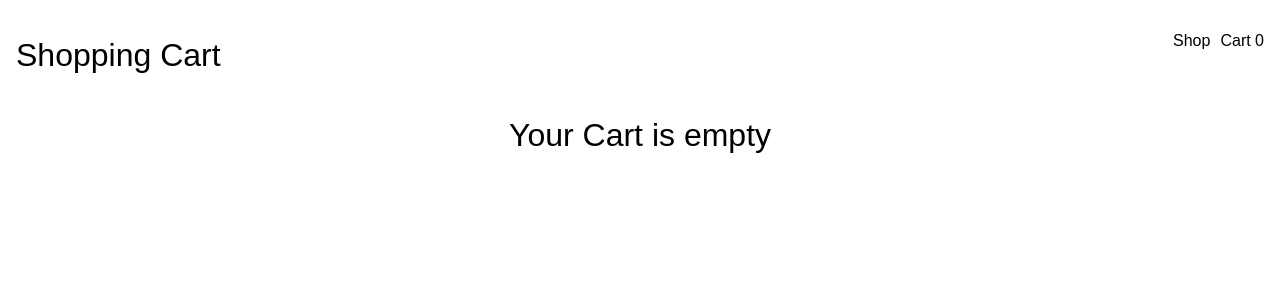
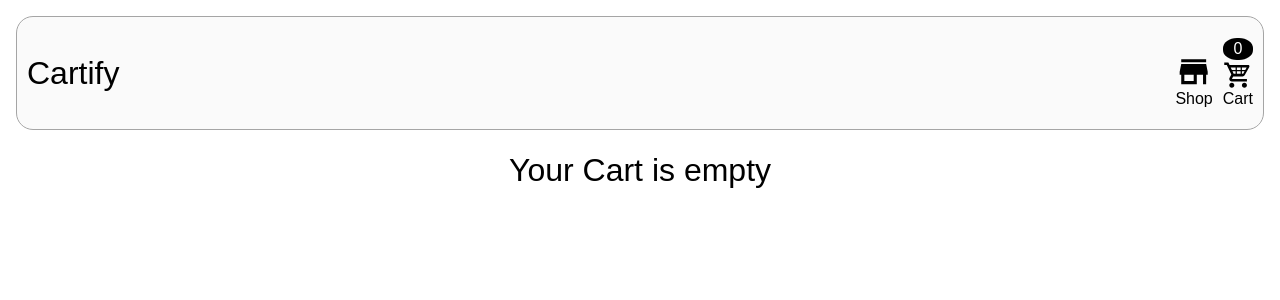
Before and after one commit to preetsingh10/shopping-cart, a React (Vite) app: page /cart in a window 1280 px wide. Shown: the top 300 px of the page. Built offline with nearby package versions, Linux system fonts and the light colour scheme; a web font is replaced by a local one.

Commit message:
style changes for cart icon and shop icon

```diff
--- /dev/null
+++ b/src/assets/CartIcon.jsx
@@ -0,0 +1,9 @@
+function CartIcon() {
+    return (
+        <>
+            <svg xmlns="http://www.w3.org/2000/svg" viewBox="0 0 24 24"><title>cart-variant</title><path d="M19 20C19 21.11 18.11 22 17 22C15.89 22 15 21.1 15 20C15 18.89 15.89 18 17 18C18.11 18 19 18.9 19 20M7 18C5.89 18 5 18.89 5 20C5 21.1 5.89 22 7 22C8.11 22 9 21.11 9 20S8.11 18 7 18M7.2 14.63L7.17 14.75C7.17 14.89 7.28 15 7.42 15H19V17H7C5.89 17 5 16.1 5 15C5 14.65 5.09 14.32 5.24 14.04L6.6 11.59L3 4H1V2H4.27L5.21 4H20C20.55 4 21 4.45 21 5C21 5.17 20.95 5.34 20.88 5.5L17.3 11.97C16.96 12.58 16.3 13 15.55 13H8.1L7.2 14.63M8.5 11H10V9H7.56L8.5 11M11 9V11H14V9H11M14 8V6H11V8H14M17.11 9H15V11H16L17.11 9M18.78 6H15V8H17.67L18.78 6M6.14 6L7.08 8H10V6H6.14Z" /></svg>
+
+        </>
+    )
+}
+export default CartIcon
--- /dev/null
+++ b/src/assets/ShopIcon.jsx
@@ -0,0 +1,8 @@
+function ShopIcon() {
+    return (
+        <>
+            <svg xmlns="http://www.w3.org/2000/svg" viewBox="0 0 24 24"><title>store</title><path d="M12,18H6V14H12M21,14V12L20,7H4L3,12V14H4V20H14V14H18V20H20V14M20,4H4V6H20V4Z" /></svg>
+        </>
+    )
+}
+export default ShopIcon
--- a/src/components/CartItem.jsx
+++ b/src/components/CartItem.jsx
@@ -32,7 +32,7 @@ function CartItem({ item, styles }) {
                     <span>{item.times} X </span>
                 </div>
                 <div>
-                    <img src={item.images} height={"100px"} width={"100px"} alt="" />
+                    <img src={item.images[0]} height={"100px"} width={"100px"} alt="" />
                 </div>
             </div>
             <div>
--- a/src/components/NavBar.jsx
+++ b/src/components/NavBar.jsx
@@ -1,15 +1,25 @@
 import { Link } from "react-router-dom"
 import styles from "./NavBar.module.css"
+import CartIcon from "../assets/CartIcon"
+import ShopIcon from "../assets/ShopIcon"
 function NavBar({ cartLength }) {
     return (
         <div className={styles.container}>
             <Link to={'/home'}>
-                <h1>Shopping Cart</h1>
+                <h1>Cartify</h1>
             </Link>
             <div className={styles.ulDiv}>
                 <ul>
-                    <Link to={'shop'}><li>Shop</li></Link>
-                    <Link to={'cart'}><li>Cart {cartLength}</li></Link>
+
+                    <Link to={'shop'}><li>
+                        <ShopIcon />
+                        <span>Shop</span></li></Link>
+
+                    <Link to={'cart'}><li className={styles.cartIconContainer}>
+                        <div className={styles.cartItemNumbers}>{cartLength}</div>
+                        <CartIcon />
+                        Cart</li>
+                    </Link>
                 </ul>
             </div>
 
--- a/src/components/NavBar.module.css
+++ b/src/components/NavBar.module.css
@@ -1,17 +1,41 @@
-.container{
-    display: flex;
-    justify-content: space-between;
+.container {
+  display: flex;
+  flex-direction: row;
+  justify-content: space-between;
+  align-items: center;
+  position: sticky;
+  position: -webkit-sticky;
+  top: 0;
 
+  border: 1px solid rgb(165, 165, 165);
+  border-radius: 17px;
+  padding: 5px 10px;
+  color: black;
+  background-color: rgba(228, 227, 227, 0.181);
+  backdrop-filter: blur(5px);
 }
-/* .ulDiv{
-    list-style: none;
-    display: flex;
-    justify-content: space-between;
 
-} */
-ul{
-   list-style-type:none;
-   display: flex;
-   justify-content: space-between;
-   gap: 10px;
+ul {
+  list-style-type: none;
+  display: flex;
+  justify-content: space-between;
+  align-items: end;
+  gap: 10px;
+  color: black;
 }
+li {
+  display: flex;
+  flex-direction: column;
+}
+.cartItemNumbers {
+  color: white;
+  background-color: black;
+  display: flex;
+  justify-content: center;
+  border-radius: 46%;
+  padding: 2px;
+}
+.cartIconContainer {
+  display: flex;
+  gap: 0px;
+}
```
